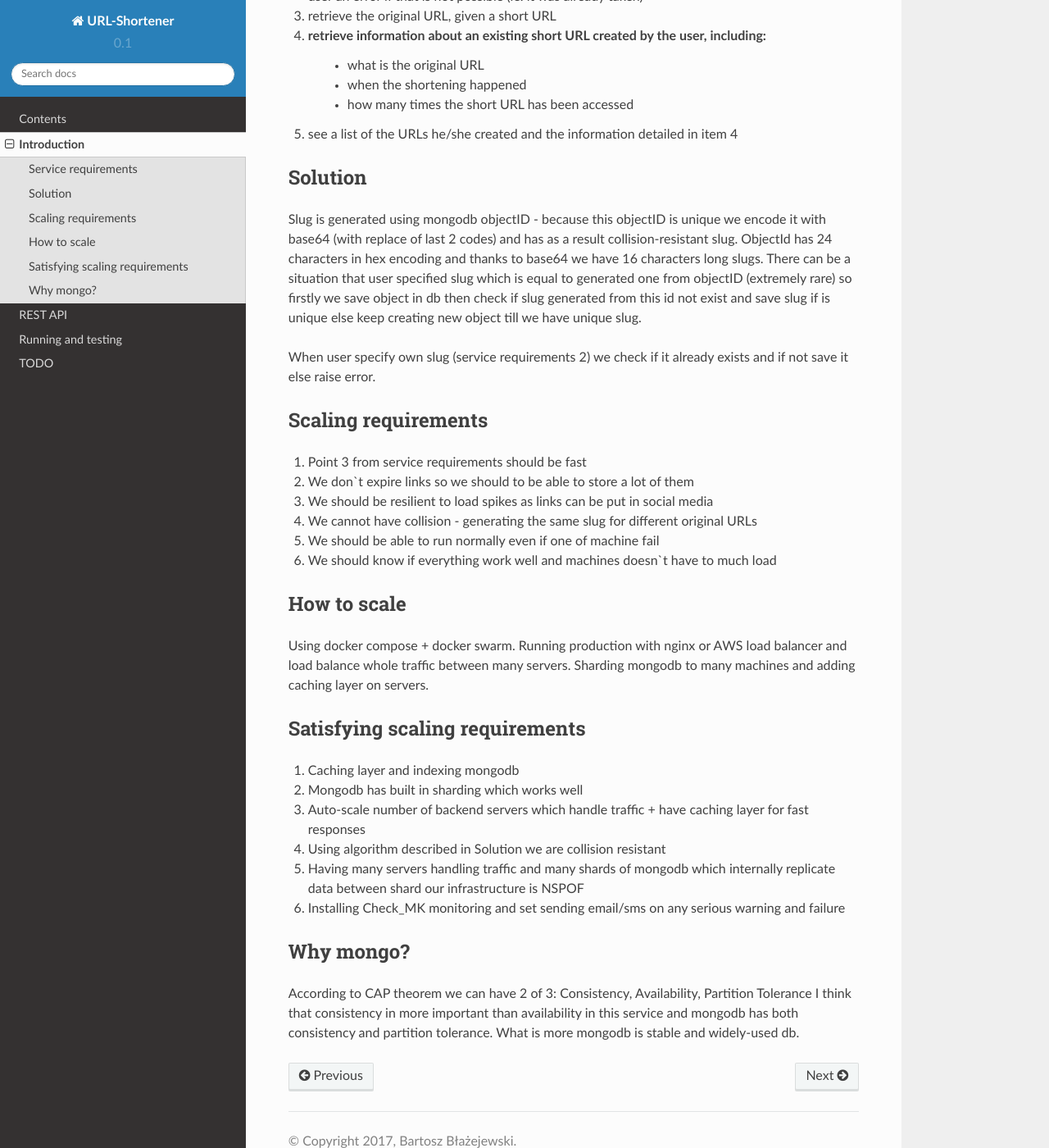
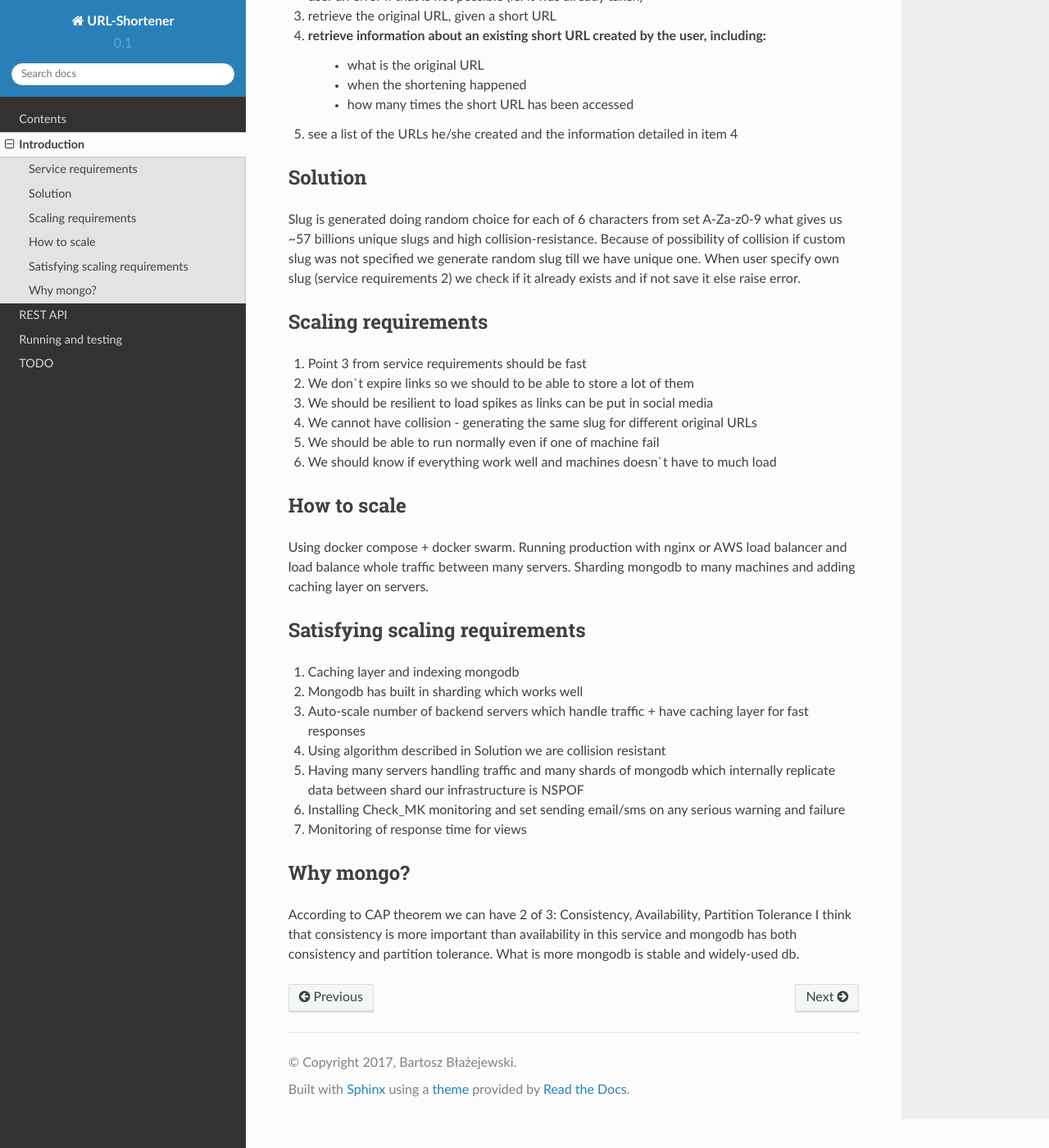
Before and after one commit to bblazej92/url-shortener, a Sphinx documentation site: the page built from docs/introduction.rst, in a window 1280 px wide and 1400 px high, scrolled down 328 px. Shown: the whole window at 82% size. Built offline with Sphinx 7.4.7 and the Read the Docs theme 2.0.0, drawn with Linux system fonts in a browser that asks for light colours.

Commit message:
Update introduction doc

```diff
--- a/docs/introduction.rst
+++ b/docs/introduction.rst
@@ -20,11 +20,10 @@ Service requirements
 Solution
 --------
 
-Slug is generated using mongodb objectID - because this objectID is unique we encode it with base64 (with replace of last 2 codes) and has as a result collision-resistant slug.
-ObjectId has 24 characters in hex encoding and thanks to base64 we have 16 characters long slugs.
-There can be a situation that user specified slug which is equal to generated one from objectID (extremely rare) so firstly we save object in db then check if slug generated from this id not exist and save slug if is unique else keep creating new object till we have unique slug.
-
-When user specify own slug (service requirements 2) we check if it already exists and if not save it else raise error.
+Slug is generated doing random choice for each of 6 characters from set A-Za-z0-9 what gives us ~57 billions unique
+slugs and high collision-resistance. Because of possibility of collision if custom slug was not specified we generate
+random slug till we have unique one. When user specify own slug (service requirements 2) we check if it already exists
+and if not save it else raise error.
 
 
 Scaling requirements
@@ -54,11 +53,11 @@ Satisfying scaling requirements
 #. Using algorithm described in Solution we are collision resistant
 #. Having many servers handling traffic and many shards of mongodb which internally replicate data between shard our infrastructure is NSPOF
 #. Installing Check_MK monitoring and set sending email/sms on any serious warning and failure
-
+#. Monitoring of response time for views
 
 Why mongo?
 ----------
 
 According to CAP theorem we can have 2 of 3: Consistency, Availability, Partition Tolerance
-I think that consistency in more important than availability in this service and mongodb has both
+I think that consistency is more important than availability in this service and mongodb has both
 consistency and partition tolerance. What is more mongodb is stable and widely-used db.
```
